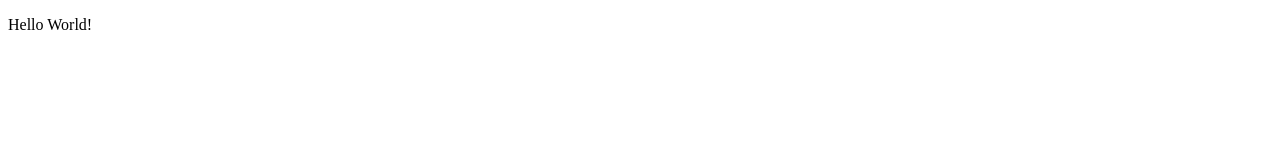
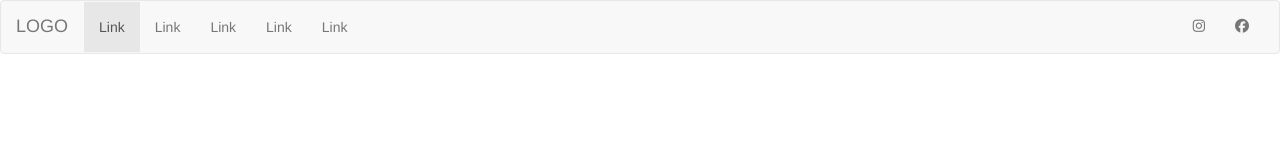
Before and after one commit to jbonpland/imcb, a plain HTML site: page index.html in a window 1280 px wide. Drawn offline with nearby package versions, Linux system fonts and the light colour scheme.

Commit message:
Add basic navbar

```diff
--- /dev/null
+++ b/css/styles.css
@@ -0,0 +1,3 @@
+/** {
+	outline: 1px solid red;
+}*/
--- a/index.html
+++ b/index.html
@@ -1,9 +1,77 @@
 <!DOCTYPE html>
-<html>
+<html lang="en">
   <head>
+    <meta charset="utf-8">
+    <meta http-equiv="X-UA-Compatible" content="IE=edge">
+    <meta name="viewport" content="width=device-width, initial-scale=1">
+
     <title>IMCB</title>
+
+    <!-- Bootstrap -->
+    <!-- Latest compiled and minified CSS -->
+<link rel="stylesheet" href="https://maxcdn.bootstrapcdn.com/bootstrap/3.3.7/css/bootstrap.min.css" integrity="sha384-BVYiiSIFeK1dGmJRAkycuHAHRg32OmUcww7on3RYdg4Va+PmSTsz/K68vbdEjh4u" crossorigin="anonymous">
+<link rel="stylesheet" href="css/styles.css">
   </head>
   <body>
-<p>Hello World!</p>
+
+      <nav class="navbar navbar-default">
+        <div class="container-fluid">
+          <!-- Brand and toggle get grouped for better mobile display -->
+
+          <div class="navbar-header">
+            <button type="button" class="navbar-toggle collapsed" data-toggle="collapse" data-target="#bs-example-navbar-collapse-1" aria-expanded="false">
+              <span class="sr-only">Toggle navigation</span>
+              <span class="icon-bar"></span>
+              <span class="icon-bar"></span>
+              <span class="icon-bar"></span>
+            </button>
+            <a class="navbar-brand" href="#">LOGO</a>
+          </div>
+
+          <!-- Collect the nav links, forms, and other content for toggling -->
+
+          <div class="collapse navbar-collapse" id="bs-example-navbar-collapse-1">
+            <ul class="nav navbar-nav navbar center-block">
+              <li class="active"><a href="#">Link <span class="sr-only">(current)</span></a></li>
+              <li><a href="#">Link</a></li>
+              <li><a href="#">Link</a></li>
+              <li><a href="#">Link</a></li>
+              <li><a href="#">Link</a></li>
+
+            </ul>
+
+            <ul class="nav navbar-nav navbar-right">
+              <li><a href="#"><i class="fa fa-instagram" aria-hidden="true"></i></a></li>
+              <li><a href="#"><i class="fa fa-facebook-official" aria-hidden="true"></i></a></li>
+            </ul>
+          </div><!-- /.navbar-collapse -->
+        </div><!-- /.container-fluid -->
+</nav>
+
+
+
+
+
+
+
+
+
+
+
+
+
+
+
+
+
+
+
+
+    <!-- jQuery (necessary for Bootstrap's JavaScript plugins) -->
+    <script src="https://ajax.googleapis.com/ajax/libs/jquery/1.12.4/jquery.min.js"></script>
+
+    <!-- Latest compiled and minified JavaScript -->
+<script src="https://maxcdn.bootstrapcdn.com/bootstrap/3.3.7/js/bootstrap.min.js" integrity="sha384-Tc5IQib027qvyjSMfHjOMaLkfuWVxZxUPnCJA7l2mCWNIpG9mGCD8wGNIcPD7Txa" crossorigin="anonymous"></script>
+<script src="https://use.fontawesome.com/4d0e5a98aa.js"></script>
   </body>
   </html>
```
Lines whose indentation alone changed are shown as unchanged.
